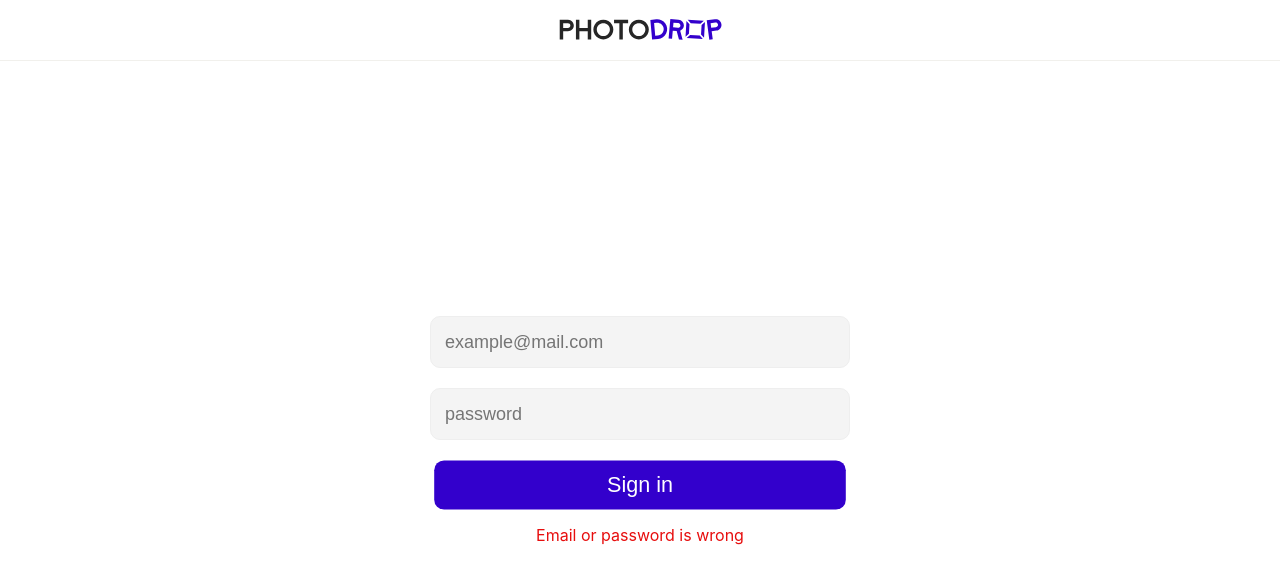
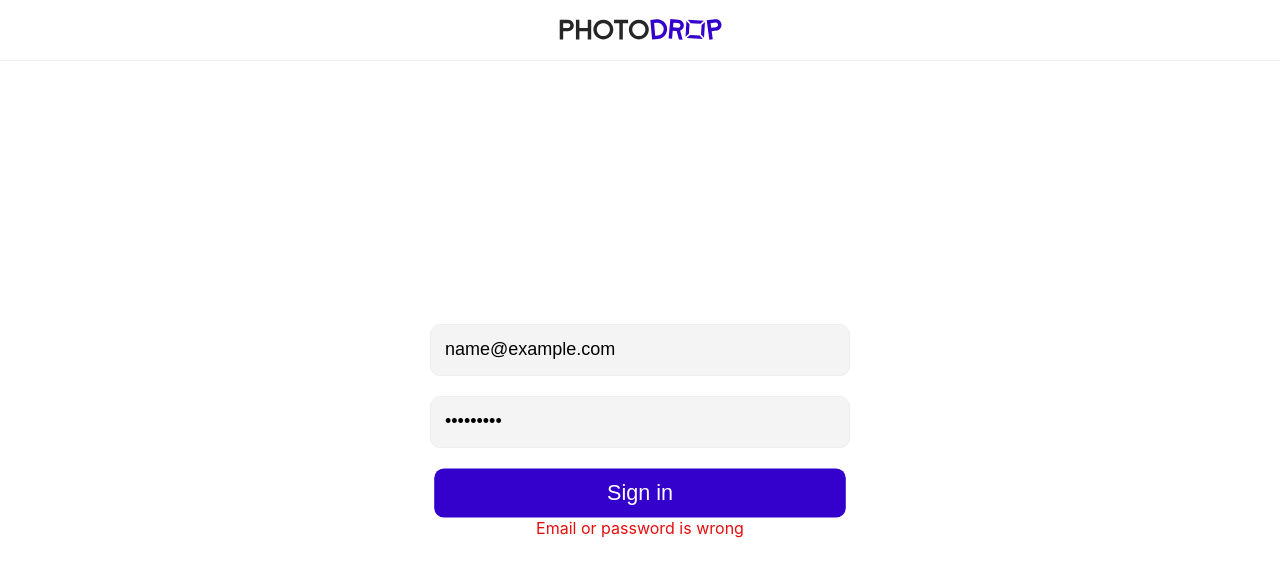
Before and after one commit to SergejShk/photo-drop_photographer, a React (Create React App) app: page / in a window 1280 px wide. Both pictures are taken after typing "name@example.com", "Sample123" into the empty fields and a click on the button "Sign in". Shown: the top 584 px of the page. Built offline with nearby package versions, Linux system fonts and the light colour scheme; no server answers.

Commit message:
added validation for authForm

```diff
--- a/package.json
+++ b/package.json
@@ -21,6 +21,7 @@
     "@uppy/react": "^3.0.2",
     "@uppy/xhr-upload": "^3.0.2",
     "axios": "^0.27.2",
+    "formik": "^2.2.9",
     "moment": "^2.29.4",
     "react": "^18.2.0",
     "react-dom": "^18.2.0",
@@ -32,7 +33,8 @@
     "redux-persist": "^6.0.0",
     "styled-components": "^5.3.6",
     "typescript": "^4.8.4",
-    "web-vitals": "^2.1.4"
+    "web-vitals": "^2.1.4",
+    "yup": "^0.32.11"
   },
   "scripts": {
     "start": "react-scripts start",
--- a/src/components/App.tsx
+++ b/src/components/App.tsx
@@ -1,9 +1,10 @@
 import React, { lazy, useEffect } from 'react';
 import { Routes, Route, Navigate } from 'react-router-dom';
 import { useAppDispatch, useAppSelector } from '../hooks/reduxHooks';
+import { isExistToken } from '../redux/auth/authSelectors';
 import { getUserDataThunk } from '../redux/userData/userDataOperations';
-import PrivateRoute from './PrivateRoute';
-import PublicRoute from './PublicRoute';
+import PrivateRoute from './routes/PrivateRoute';
+import PublicRoute from './routes/PublicRoute';
 import SharedLoyaout from './sharedLoyaout/SharedLoyaout';
 
 const HomePage = lazy(() => import('../pages/HomePage'));
@@ -12,7 +13,7 @@ const AlbumPage = lazy(() => import('../pages/AlbumPage'));
 
 const App: React.FC = () => {
   const dispatch = useAppDispatch();
-  const isLoggedIn = useAppSelector((state: any) => state.auth.accessToken);
+  const isLoggedIn = useAppSelector(isExistToken);
 
   useEffect(() => {
     isLoggedIn && dispatch(getUserDataThunk());
--- a/src/components/albumsList/AlbumsList.tsx
+++ b/src/components/albumsList/AlbumsList.tsx
@@ -6,12 +6,13 @@ import { getAllAlbums } from '../../redux/userData/userDataSelectors';
 import Loader from '../loader/Loader';
 import { List, Item } from './AlbumList.styled';
 import sprite from '../../assets/sprite.svg';
+import { isLoadingStore } from '../../redux/auth/authSelectors';
 
 import type { Album } from '../../types/Album';
 
 const AlbumsList: React.FC = () => {
   const albums = useAppSelector(getAllAlbums);
-  const isLoading = useAppSelector((state: any) => state.auth.isLoading);
+  const isLoading = useAppSelector(isLoadingStore);
 
   return (
     <>
--- a/src/components/authForm/AuthForm.styled.ts
+++ b/src/components/authForm/AuthForm.styled.ts
@@ -1,6 +1,7 @@
 import styled from 'styled-components';
+import { Form, Field } from 'formik';
 
-export const Form = styled.form`
+export const FormStayled = styled(Form)`
   width: 420px;
   display: flex;
   flex-direction: column;
@@ -29,7 +30,7 @@ export const Button = styled.button`
   }
 `;
 
-export const Input = styled.input`
+export const Input = styled(Field)`
   width: calc(100% - 30px);
   height: 40px;
   background: #f4f4f4;
@@ -47,10 +48,5 @@ export const Input = styled.input`
 `;
 
 export const ErrorText = styled.p`
-  color: transparent;
-  margin-top: 15px;
-
-  &.error {
-    color: #e70e0e;
-  }
+  color: #e70e0e;
 `;
--- a/src/components/authForm/AuthForm.tsx
+++ b/src/components/authForm/AuthForm.tsx
@@ -1,58 +1,53 @@
 import React, { useState, useEffect } from 'react';
+import { Formik, ErrorMessage } from 'formik';
+import { logInThunk } from '../../redux/auth/authOperations';
 import { useAppDispatch, useAppSelector } from '../../hooks/reduxHooks';
-import { logInThunk } from '../../redux/auth/authOperations';
-import { Form, ErrorText, Input, Button } from './AuthForm.styled';
+import { authSchema } from '../../utils/validate/authShema';
+import { isErrorState } from '../../redux/auth/authSelectors';
+import { Button, ErrorText, FormStayled, Input } from './AuthForm.styled';
+
+const initialValues = {
+  email: '',
+  password: '',
+};
 
 const AuthForm: React.FC = () => {
-  const [email, setEmail] = useState<string>('');
-  const [password, setPassword] = useState<string>('');
   const [isError, setIsError] = useState<string>('');
 
-  const isErrorStore = useAppSelector((state: any) => state.auth.error);
+  const isErrorStore = useAppSelector(isErrorState);
   const dispatch = useAppDispatch();
 
   useEffect(() => {
     setIsError(isErrorStore);
   }, [isErrorStore]);
 
-  const handleChange = (e: React.ChangeEvent<HTMLInputElement>) => {
-    const { name, value } = e.target;
-
-    setIsError('');
-    if (name === 'email') setEmail(value);
-    if (name === 'password') setPassword(value);
-  };
-
-  const handleSubmit = (e: React.FormEvent) => {
-    e.preventDefault();
-
-    dispatch(logInThunk({ email, password }));
-
-    setEmail('');
-    setPassword('');
+  const handleSubmit = (values: any) => {
+    dispatch(logInThunk(values));
   };
 
   return (
-    <Form onSubmit={handleSubmit}>
-      <Input
-        type="text"
-        name="email"
-        value={email}
-        placeholder="example@mail.com"
-        onChange={handleChange}
-      />
-      <Input
-        type="password"
-        name="password"
-        value={password}
-        placeholder="password"
-        onChange={handleChange}
-      />
-      <Button type="submit">Sign in</Button>
-      <ErrorText className={isError ? 'error' : ''}>
-        Email or password is wrong
-      </ErrorText>
-    </Form>
+    <>
+      <Formik
+        initialValues={initialValues}
+        validationSchema={authSchema}
+        onSubmit={handleSubmit}
+      >
+        <FormStayled>
+          <Input type="text" name="email" placeholder="example@mail.com" />
+          <ErrorMessage name="email">
+            {msg => <ErrorText>{msg}</ErrorText>}
+          </ErrorMessage>
+
+          <Input type="password" name="password" placeholder="password" />
+          <ErrorMessage name="password">
+            {msg => <ErrorText>{msg}</ErrorText>}
+          </ErrorMessage>
+
+          <Button type="submit">Sign in</Button>
+        </FormStayled>
+      </Formik>
+      {isError && <ErrorText>Email or password is wrong</ErrorText>}
+    </>
   );
 };
 
--- a/src/components/PrivateRoute.tsx
+++ b/src/components/routes/PrivateRoute.tsx
@@ -1,15 +1,16 @@
 import React, { Suspense } from 'react';
 import { Navigate } from 'react-router-dom';
-import { useAppSelector } from '../hooks/reduxHooks';
+import { useAppSelector } from '../../hooks/reduxHooks';
+import { isExistToken } from '../../redux/auth/authSelectors';
 
-import Loader from './loader/Loader';
+import Loader from '../loader/Loader';
 
 interface IProps {
   children: React.ReactNode;
 }
 
 const PrivateRoute: React.FC<IProps> = ({ children }) => {
-  const isLoggedIn = useAppSelector((state: any) => state.auth.accessToken);
+  const isLoggedIn = useAppSelector(isExistToken);
 
   return (
     <Suspense fallback={<Loader />}>
--- a/src/components/PublicRoute.tsx
+++ b/src/components/routes/PublicRoute.tsx
@@ -1,14 +1,15 @@
 import React, { Suspense } from 'react';
 import { Navigate } from 'react-router-dom';
-import { useAppSelector } from '../hooks/reduxHooks';
-import Loader from './loader/Loader';
+import { useAppSelector } from '../../hooks/reduxHooks';
+import { isExistToken } from '../../redux/auth/authSelectors';
+import Loader from '../loader/Loader';
 
 interface IProps {
   children: React.ReactNode;
 }
 
 const PublicRoute: React.FC<IProps> = ({ children }) => {
-  const isLoggedIn = useAppSelector((state: any) => state.auth.accessToken);
+  const isLoggedIn = useAppSelector(isExistToken);
 
   return (
     <Suspense fallback={<Loader />}>
--- /dev/null
+++ b/src/redux/auth/authSelectors.ts
@@ -0,0 +1,5 @@
+export const isErrorState = (state: any) => state.auth.error;
+
+export const isExistToken = (state: any) => Boolean(state.auth.accessToken);
+
+export const isLoadingStore = (state: any) => state.auth.isLoading;
--- /dev/null
+++ b/src/utils/validate/authShema.ts
@@ -0,0 +1,6 @@
+import * as yup from 'yup';
+
+export const authSchema = yup.object().shape({
+  email: yup.string().email().required(),
+  password: yup.string().required(),
+});
```
Also changed, not shown: 1 other file (tests, documents, lock files or other folders).
